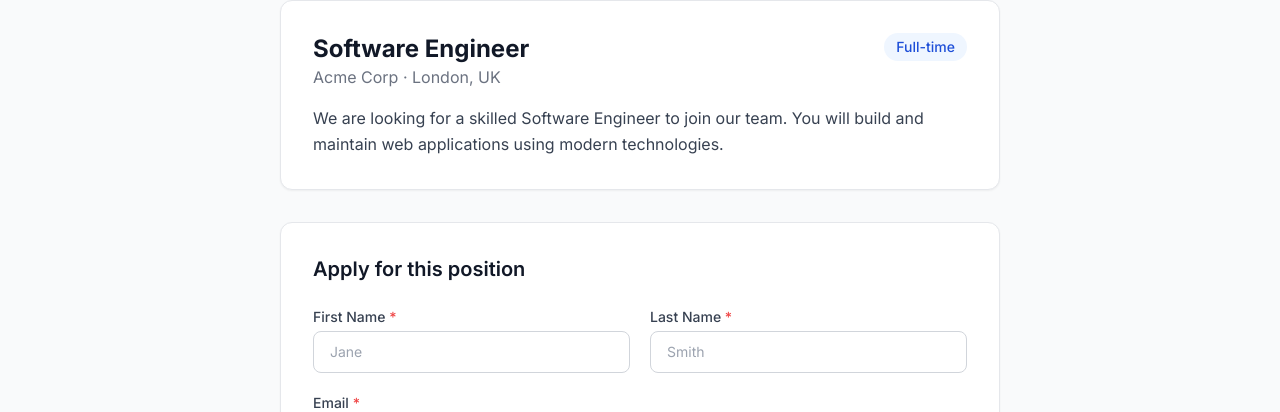
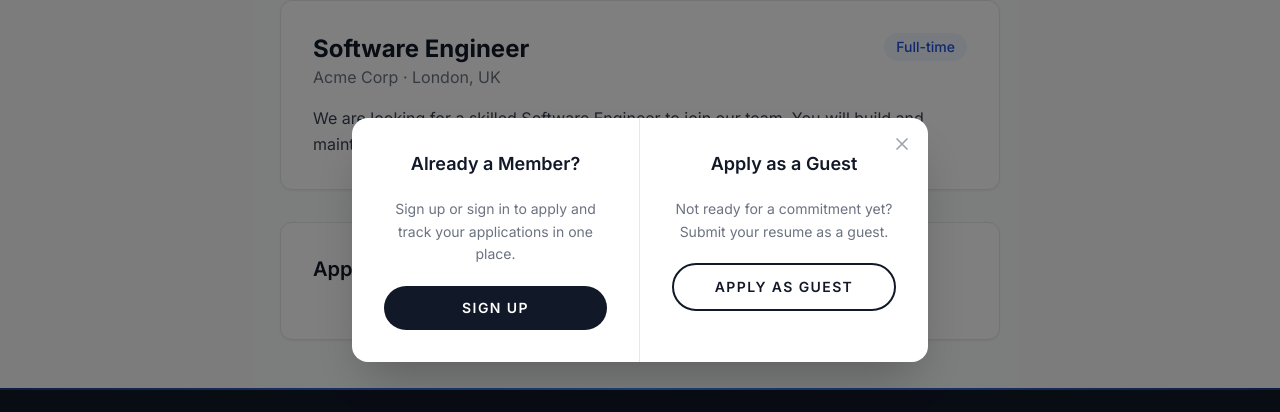
Before and after one commit to OsamaKhan00/Unity, a Next.js app: page /jobs/1 in a window 1280 px wide. Shown: the part 160-572 px from the top of the page. Built offline with nearby package versions, Linux system fonts and the light colour scheme; no server answers.

Commit message:
added a sign in pop up when accessing the site or applying for jobs

```diff
--- a/components/ApplyForm.tsx
+++ b/components/ApplyForm.tsx
@@ -1,6 +1,8 @@
 "use client";
 
 import { useState, useEffect } from "react";
+import { createClient } from "@/lib/supabase/client";
+import AuthPromptModal from "./AuthPromptModal";
 
 interface ApplyFormProps {
   jobId: string;
@@ -70,9 +72,24 @@ export default function ApplyForm({ jobId, jobTitle }: ApplyFormProps) {
   const [loading, setLoading] = useState(false);
   const [error, setError] = useState('');
   const [updateSuccess, setUpdateSuccess] = useState(false);
+  const [authLoading, setAuthLoading] = useState(true);
+  const [isSignedIn, setIsSignedIn] = useState(false);
+  const [showModal, setShowModal] = useState(false);
+  const [guestMode, setGuestMode] = useState(false);
 
   useEffect(() => {
-    setSaved(getSavedApplication(jobId));
+    const savedApp = getSavedApplication(jobId);
+    setSaved(savedApp);
+
+    const supabase = createClient();
+    supabase.auth.getUser().then(({ data }) => {
+      const signedIn = !!data.user;
+      setIsSignedIn(signedIn);
+      setAuthLoading(false);
+      if (!signedIn && !savedApp) {
+        setShowModal(true);
+      }
+    });
   }, [jobId]);
 
   async function handleSubmit(e: React.SyntheticEvent<HTMLFormElement>) {
@@ -146,9 +163,21 @@ export default function ApplyForm({ jobId, jobTitle }: ApplyFormProps) {
     setUpdateSuccess(true);
   }
 
-  // Already applied — show applied state
-  if (saved && !editing) {
+  if (authLoading) {
+    return <div className="py-6 text-center text-gray-400 text-sm animate-pulse">Loading…</div>;
+  }
+
   return (
+    <>
+      <AuthPromptModal
+        isOpen={showModal}
+        onClose={() => setShowModal(false)}
+        onGuestClick={() => { setGuestMode(true); setShowModal(false); }}
+        context="apply"
+      />
+
+      {/* Already applied */}
+      {saved && !editing && (
       <div className="space-y-5">
         <div className="flex items-start gap-3 bg-green-50 border border-green-200 rounded-xl p-5">
           <div className="mt-0.5 shrink-0">
@@ -178,12 +207,10 @@ export default function ApplyForm({ jobId, jobTitle }: ApplyFormProps) {
           Edit Application
         </button>
       </div>
-    );
-  }
+      )}
 
-  // Edit mode
-  if (saved && editing) {
-    return (
+      {/* Edit mode */}
+      {saved && editing && (
       <div className="space-y-5">
         <div className="flex items-center justify-between">
           <p className="text-sm text-gray-500">Update your application for <strong>{jobTitle}</strong>.</p>
@@ -271,11 +298,10 @@ export default function ApplyForm({ jobId, jobTitle }: ApplyFormProps) {
           </button>
         </form>
       </div>
-    );
-  }
+      )}
 
-  // New application form
-  return (
+      {/* New application form */}
+      {!saved && (isSignedIn || guestMode) && (
       <form onSubmit={handleSubmit} className="space-y-5">
         <div className="grid sm:grid-cols-2 gap-5">
           <div>
@@ -348,5 +374,7 @@ export default function ApplyForm({ jobId, jobTitle }: ApplyFormProps) {
           {loading ? 'Submitting…' : 'Submit Application'}
         </button>
       </form>
+      )}
+    </>
   );
 }
--- /dev/null
+++ b/components/AuthPromptModal.tsx
@@ -0,0 +1,84 @@
+'use client';
+
+import { useEffect } from 'react';
+import { useRouter } from 'next/navigation';
+
+interface AuthPromptModalProps {
+  isOpen: boolean;
+  onClose: () => void;
+  onGuestClick: () => void;
+  context: 'home' | 'apply';
+}
+
+export default function AuthPromptModal({ isOpen, onClose, onGuestClick, context }: AuthPromptModalProps) {
+  const router = useRouter();
+
+  useEffect(() => {
+    if (isOpen) {
+      document.body.style.overflow = 'hidden';
+    }
+    return () => {
+      document.body.style.overflow = '';
+    };
+  }, [isOpen]);
+
+  if (!isOpen) return null;
+
+  const isApply = context === 'apply';
+
+  return (
+    <div className="fixed inset-0 z-50 flex items-center justify-center p-4">
+      <div className="absolute inset-0 bg-black/50" onClick={onClose} />
+
+      <div className="relative bg-white rounded-2xl shadow-2xl max-w-xl w-full overflow-hidden">
+        <button
+          onClick={onClose}
+          aria-label="Close"
+          className="absolute top-4 right-4 text-gray-400 hover:text-gray-600 transition z-10"
+        >
+          <svg className="w-5 h-5" fill="none" viewBox="0 0 24 24" stroke="currentColor" strokeWidth={2}>
+            <path strokeLinecap="round" strokeLinejoin="round" d="M6 18L18 6M6 6l12 12" />
+          </svg>
+        </button>
+
+        <div className="grid sm:grid-cols-2">
+          {/* Left: Sign Up */}
+          <div className="flex flex-col items-center text-center p-8 gap-5 border-b sm:border-b-0 sm:border-r border-gray-200">
+            <h2 className="text-lg font-semibold text-gray-900">
+              {isApply ? 'Already a Member?' : 'Join Our Platform'}
+            </h2>
+            <p className="text-gray-500 text-sm leading-relaxed">
+              {isApply
+                ? 'Sign up or sign in to apply and track your applications in one place.'
+                : 'Create an account to save jobs and get matched with the right opportunities.'}
+            </p>
+            <button
+              onClick={() => router.push('/register')}
+              className="w-full bg-gray-900 text-white font-semibold py-3 px-6 rounded-full hover:bg-gray-700 transition text-sm tracking-widest uppercase"
+            >
+              Sign Up
+            </button>
+          </div>
+
+          {/* Right: Guest */}
+          <div className="flex flex-col items-center text-center p-8 gap-5">
+            <h2 className="text-lg font-semibold text-gray-900">
+              {isApply ? 'Apply as a Guest' : 'Just Browsing?'}
+            </h2>
+            <p className="text-gray-500 text-sm leading-relaxed">
+              {isApply
+                ? 'Not ready for a commitment yet? Submit your resume as a guest.'
+                : 'No commitment needed. Explore our open positions at your own pace.'}
+            </p>
+            <button
+              onClick={onGuestClick}
+              className="w-full border-2 border-gray-900 text-gray-900 font-semibold py-3 px-6 rounded-full hover:bg-gray-50 transition text-sm tracking-widest uppercase"
+            >
+              {isApply ? 'Apply as Guest' : 'Continue as Guest'}
+            </button>
+          </div>
+        </div>
+      </div>
+    </div>
+  );
+}
--- a/components/PublicShell.tsx
+++ b/components/PublicShell.tsx
@@ -1,10 +1,39 @@
 'use client';
-import { usePathname } from 'next/navigation';
+import { usePathname, useRouter } from 'next/navigation';
+import { useEffect, useState } from 'react';
+import { createClient } from '@/lib/supabase/client';
 import Navbar from './Navbar';
 import Footer from './Footer';
+import AuthPromptModal from './AuthPromptModal';
 
 export default function PublicShell({ children }: { children: React.ReactNode }) {
   const pathname = usePathname();
+  const router = useRouter();
+  const [showModal, setShowModal] = useState(false);
+
+  useEffect(() => {
+    if (pathname !== '/') return;
+
+    const seen = localStorage.getItem('seenHomeModal');
+    if (seen) return;
+
+    const supabase = createClient();
+    supabase.auth.getUser().then(({ data }) => {
+      if (!data.user) {
+        setShowModal(true);
+      }
+    });
+  }, [pathname]);
+
+  function handleClose() {
+    localStorage.setItem('seenHomeModal', '1');
+    setShowModal(false);
+  }
+
+  function handleGuest() {
+    localStorage.setItem('seenHomeModal', '1');
+    setShowModal(false);
+  }
 
   if (pathname?.startsWith('/admin')) {
     return <main className="flex-1 min-h-screen">{children}</main>;
@@ -12,6 +41,12 @@ export default function PublicShell({ children }: { children: React.ReactNode })
 
   return (
     <>
+      <AuthPromptModal
+        isOpen={showModal}
+        onClose={handleClose}
+        onGuestClick={handleGuest}
+        context="home"
+      />
       <Navbar />
       <main className="flex-1">{children}</main>
       <Footer />
```
Lines whose indentation alone changed are shown as unchanged.
